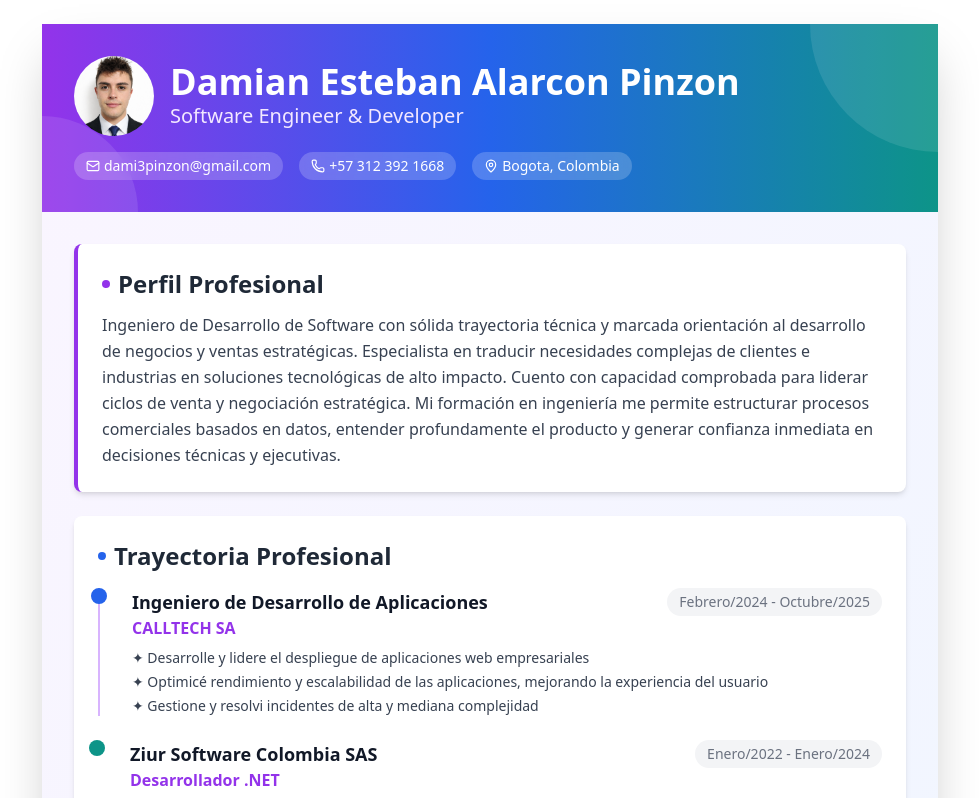
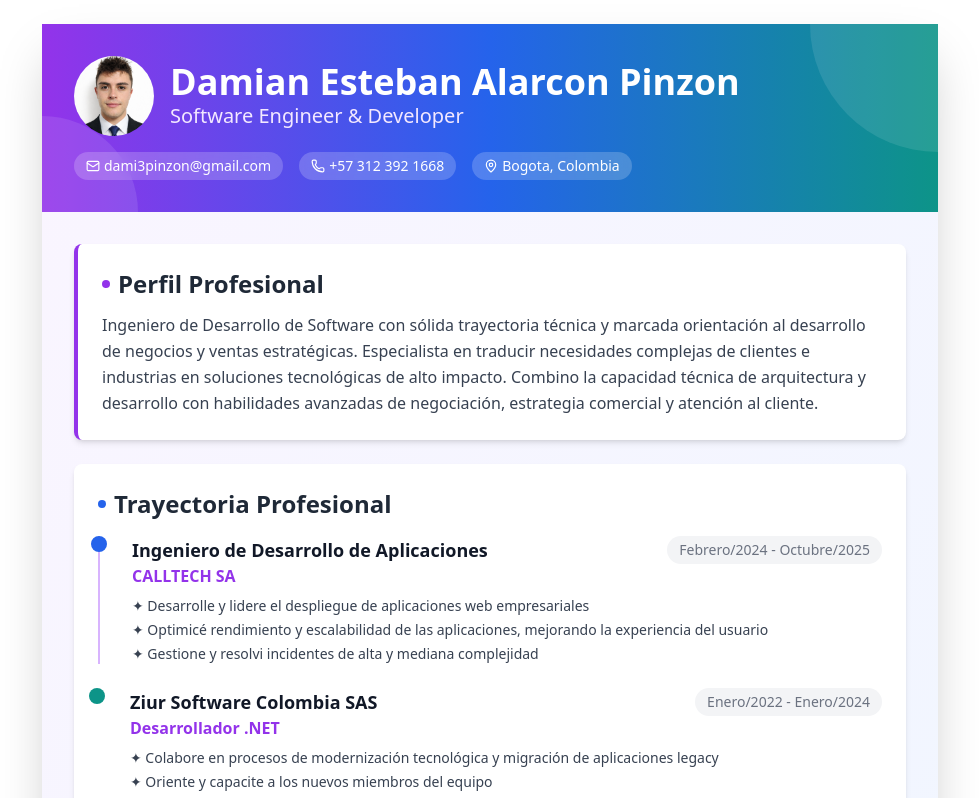
Before and after one commit to xicodami/CVDamianDev, a React (Vite) app: page / in a window 1280 px wide. Shown: the top 798 px of the page, without its empty margins (150-1129 px from the left). Built offline with nearby package versions, Linux system fonts and the light colour scheme; the HTML template or start-up script is replaced by a standard one.

Commit message:
Actualizacion Perfil Comercial

```diff
--- a/src/CreativeCV.tsx
+++ b/src/CreativeCV.tsx
@@ -52,9 +52,7 @@ export function CreativeCV() {
           <p className="text-gray-700 leading-relaxed">
             Ingeniero de Desarrollo de Software con sólida trayectoria técnica y marcada orientación al desarrollo de negocios y ventas estratégicas.
             Especialista en traducir necesidades complejas de clientes e industrias en soluciones tecnológicas de alto impacto.
-            Cuento con capacidad comprobada para liderar ciclos de venta y negociación estratégica.
-            Mi formación en ingeniería me permite estructurar procesos comerciales basados en datos,
-            entender profundamente el producto y generar confianza inmediata en decisiones técnicas y ejecutivas.
+            Combino la capacidad técnica de arquitectura y desarrollo con habilidades avanzadas de negociación, estrategia comercial y atención al cliente.
           </p>
         </div>
 
```
